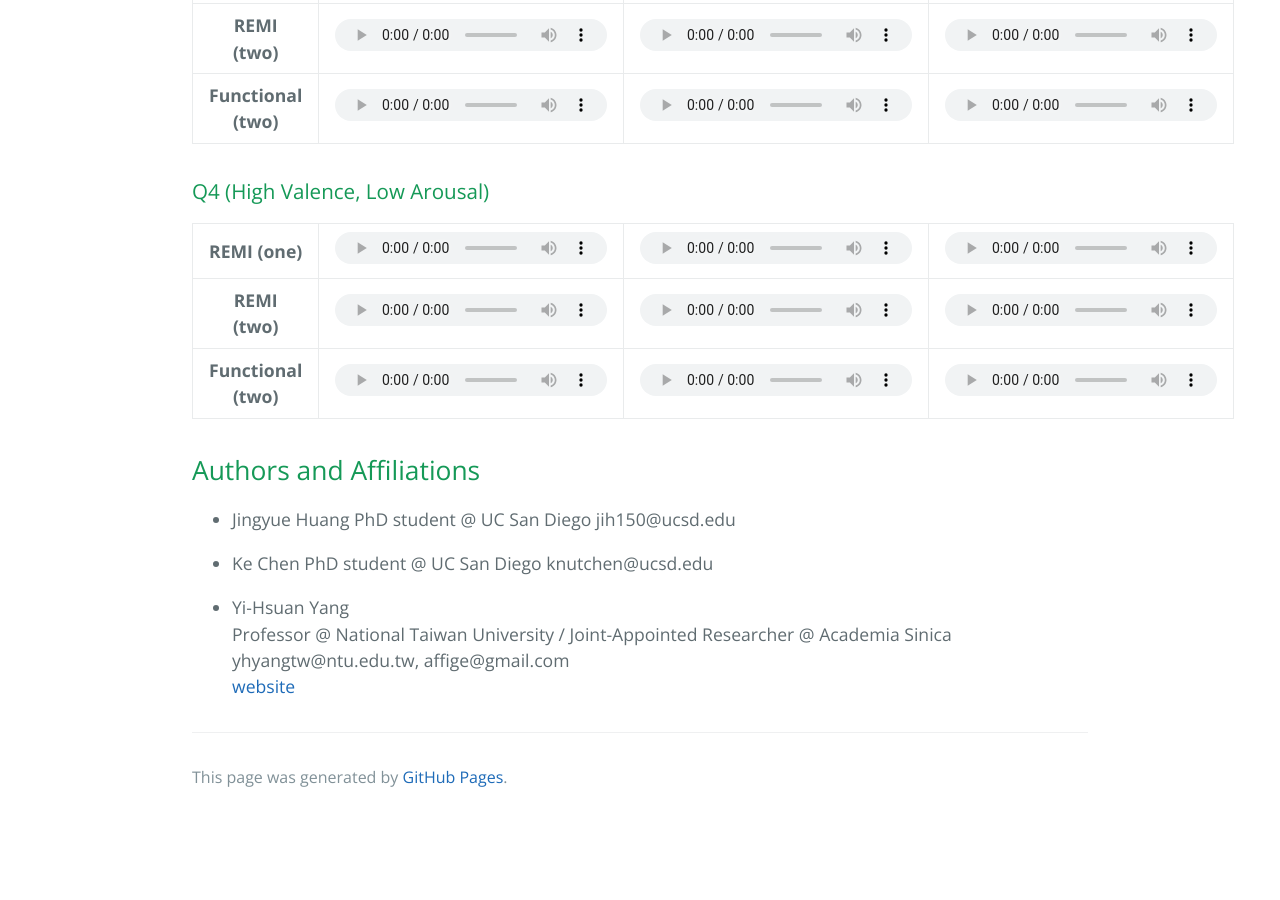
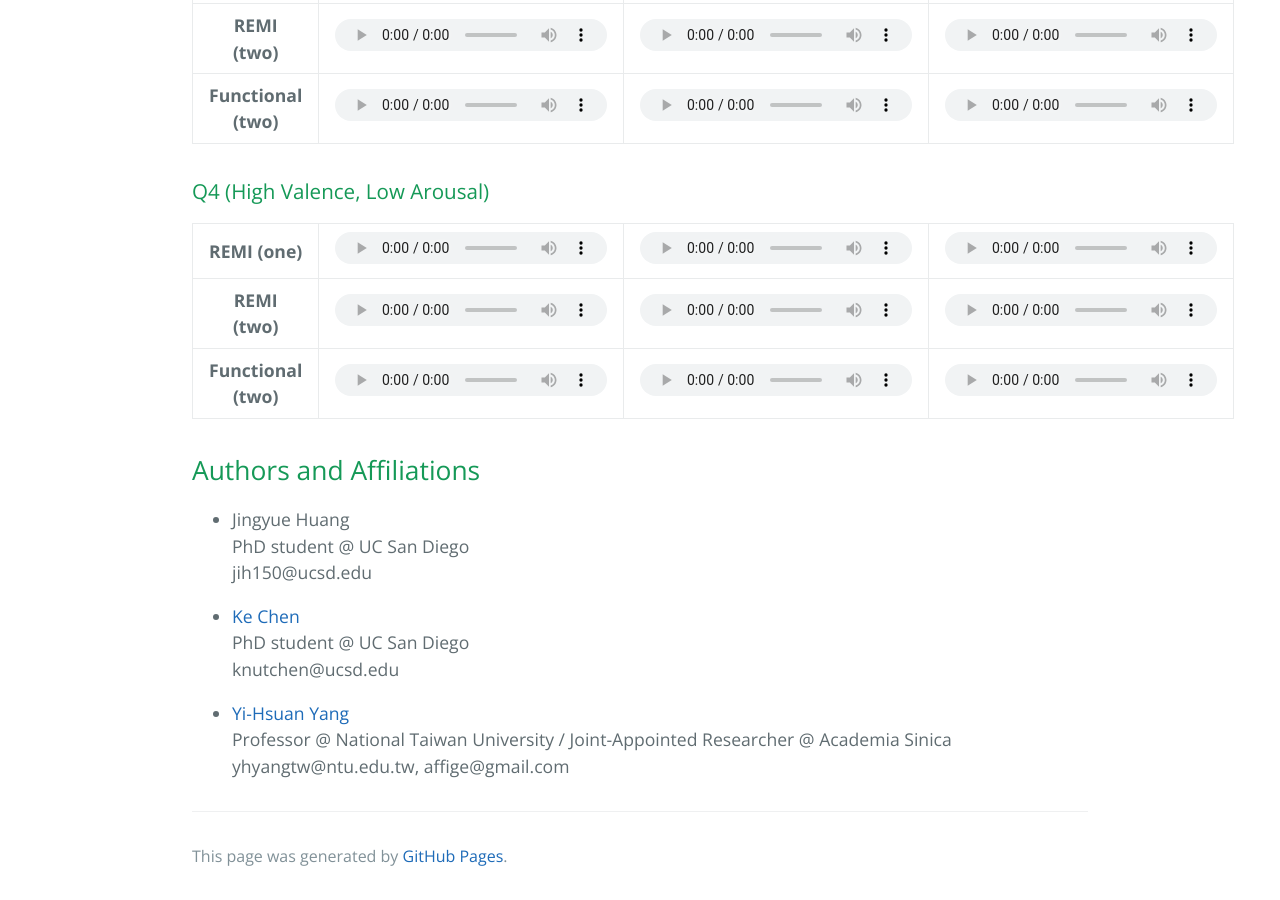
Before and after one commit to emo-disentanger/emo-disentanger.github.io, a Jekyll site: the page built from index.markdown, in a window 1280 px wide and 900 px high, scrolled down 5027 px. Built offline with Jekyll 4.4.1, drawn with Linux system fonts in a browser that asks for light colours; the repository's description, which GitHub fills in, is left out; before the commit the page ends 5848 px from its top, so only the background shows below that.

```diff
--- a/index.markdown
+++ b/index.markdown
@@ -261,17 +261,16 @@ This section shows generated examples for each Quadrant. It was found that REMI
 
 ## Authors and Affiliations
 
-* Jingyue Huang
-PhD student @ UC San Diego
+* Jingyue Huang \
+PhD student @ UC San Diego \
 jih150@ucsd.edu
 
-* Ke Chen
-PhD student @ UC San Diego
+* [Ke Chen](https://www.knutchen.com/) \
+PhD student @ UC San Diego \
 knutchen@ucsd.edu
 
-* Yi-Hsuan Yang
+* [Yi-Hsuan Yang](https://affige.github.io/)
 Professor @ National Taiwan University / Joint-Appointed Researcher @ Academia Sinica
 yhyangtw@ntu.edu.tw, affige@gmail.com
-[website](https://affige.github.io/)
 
 [jekyll-organization]: https://github.com/jekyll
```
